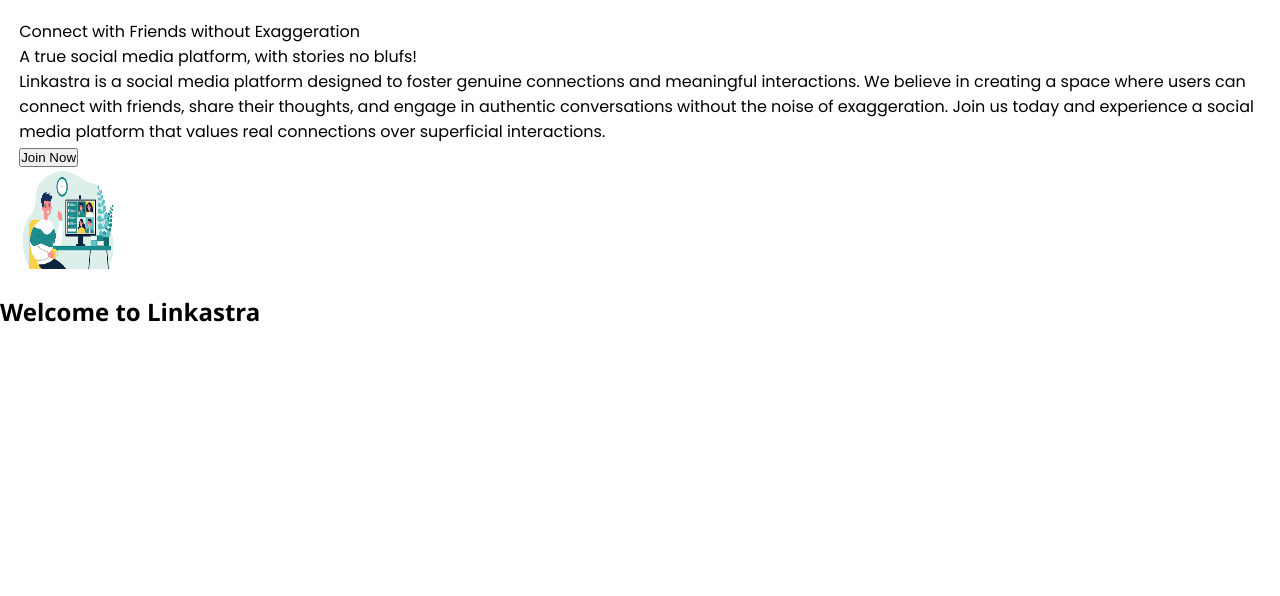
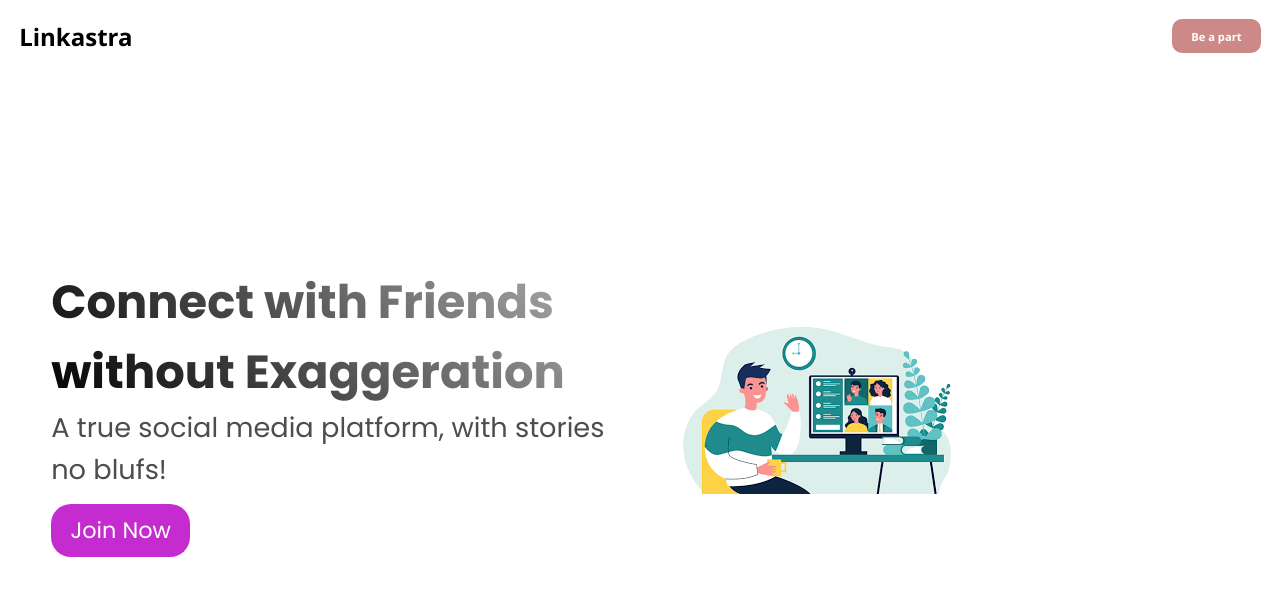
Before and after one commit to Dimple53/Linkastra, a Next.js app in the folder frontend/: page / in a window 1280 px wide. Shown: the top 596 px of the page. Built offline with nearby package versions, Linux system fonts and the light colour scheme.

Commit message:
implementing landing page UI

```diff
--- /dev/null
+++ b/frontend/src/Components/Navbar/index.jsx
@@ -0,0 +1,25 @@
+import React from 'react'
+import styles from './styles.module.css'
+import { useRouter } from 'next/router'
+
+export default function NavbarComponent() {
+
+  const router = useRouter();
+
+  return (
+    <div className={styles.container}>
+      <nav className={styles.navBar}>
+        <h1 style={{ cursor: 'pointer' }} onClick={() => {
+          router.push("/");
+        }}>Linkastra</h1>
+        <div className={styles.navBarOptionContainer}>
+            <div onClick={() => {
+              router.push("/login");
+            }} className={styles.buttonJoin}>
+              <p>Be a part</p>
+            </div>
+        </div>
+      </nav>
+    </div>
+  )
+}
--- /dev/null
+++ b/frontend/src/Components/Navbar/styles.module.css
@@ -0,0 +1,24 @@
+.container{
+  padding: 1.2rem;
+}
+
+.navBar{
+  display: flex;
+  align-items: center;
+  justify-content: space-between;
+}
+.navBarOptionContainer{
+  display: flex;
+
+}
+
+.buttonJoin{
+  font-weight: bold;
+  font-size: 0.7rem;
+  background-color:#CD8987;
+  color: white;
+  padding-inline: 1.2rem;
+  padding-block: 0.6rem;
+  border-radius: 10px;
+  cursor: pointer;
+}
--- /dev/null
+++ b/frontend/src/layout/userLayout/index.jsx
@@ -0,0 +1,11 @@
+import NavbarComponent from '@/Components/Navbar'
+import React from 'react'
+
+export default function UserLayout({ children }) {
+  return (
+    <div>
+      <NavbarComponent />
+      {children}
+    </div>
+  )
+}
--- a/frontend/src/pages/index.jsx
+++ b/frontend/src/pages/index.jsx
@@ -3,6 +3,7 @@
 import { Inter } from "next/font/google";
 import styles from "@/styles/Home.module.css";
 import { useRouter } from "next/router";
+import UserLayout from "@/layout/userLayout";
 
 const inter = Inter({subsets: ["latin"]});
 
@@ -11,29 +12,29 @@
   const router = useRouter();
 
   return (
-    <>
+    <UserLayout>
 
       <div className={styles.container}>
         <div className={styles.mainContainer}>
           <div className={styles.mainContainer__left}>
             <p>Connect with Friends without Exaggeration</p>
             <p>A true social media platform, with stories no blufs!</p>
-            <p>Linkastra is a social media platform designed to foster genuine connections and meaningful interactions. We believe in creating a space where users can connect with friends, share their thoughts, and engage in authentic conversations without the noise of exaggeration. Join us today and experience a social media platform that values real connections over superficial interactions.</p>
+            {/* <p>Linkastra is a social media platform designed to foster genuine connections and meaningful interactions. We believe in creating a space where users can connect with friends, share their thoughts, and engage in authentic conversations without the noise of exaggeration. Join us today and experience a social media platform that values real connections over superficial interactions.</p> */}
 
             <div onClick={() => {
               router.push("/login");
-            }} className="buttonJoin">
-              <button>Join Now</button>
+            }} className={styles.buttonJoin}>
+              <p>Join Now</p>
             </div>
           </div>
           <div className={styles.mainContainer__right}>
-            <Image src="/images/homemain_connection.png" alt="" width={100} height={100} />
+            <img src="/images/homemain_connection.png" alt="" />
           </div>
         </div>
       </div>
 
-      <h2>Welcome to Linkastra</h2>
+      {/* <h2>Welcome to Linkastra</h2> */}
 
-    </>
+    </UserLayout>
   );
 }
--- a/frontend/src/styles/Home.module.css
+++ b/frontend/src/styles/Home.module.css
@@ -3,3 +3,47 @@
   padding: 1.2rem;
 
 }
+
+.mainContainer{
+  display: flex;
+  align-items: center;
+  justify-content: center;
+  gap: 4rem;
+  height: 80vh;
+  padding-inline: 2rem;
+}
+
+.mainContainer__left{
+  flex: 0.5;
+}
+
+.mainContainer__right{
+  flex: 0.5;
+}
+
+.mainContainer__left > p:nth-child(1){
+  font-size: 2.9rem;
+  background: -webkit-linear-gradient(45deg, #000, #b2b2b2);
+  background-clip: text;
+  font-weight: bold;
+  -webkit-text-fill-color: transparent;
+}
+
+.mainContainer__left > p:nth-child(2){
+  color: #4d4d4d;
+  font-size: 1.7rem;
+}
+
+.mainContainer__left > div.buttonJoin{
+  width: fit-content;
+  cursor: pointer;
+  user-select: none;
+  transition: all 0.2s;
+  margin-top: 0.8rem;
+  font-size: 1.4rem;
+  background-color: rgb(197, 44, 208);
+  color: white;
+  padding-inline: 1.2rem;
+  padding-block: 0.6rem;
+  border-radius: 20px;
+}
```
Also changed, not shown: frontend/src/pages/login/index.jsx (+5 -6 lines).
